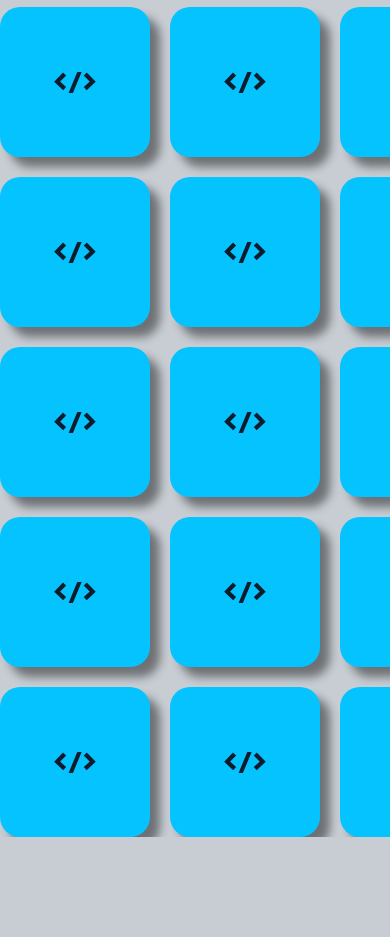
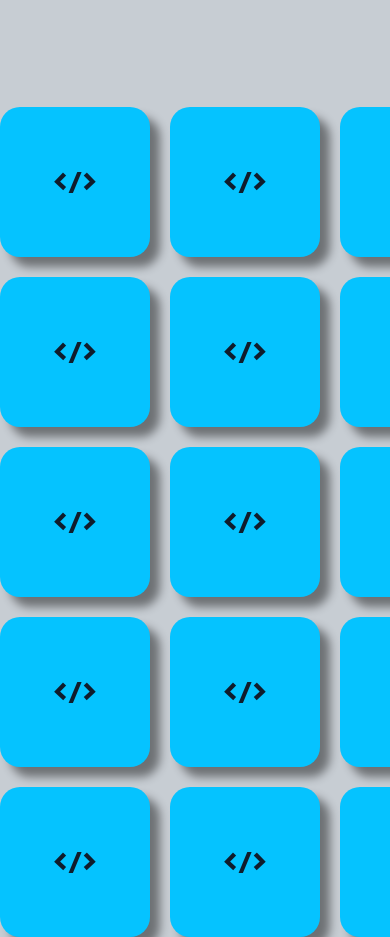
Before and after one commit to viniciussilvabarros05/Jogo_da_Mem-ria, a plain HTML site: page index.html in a window 390 px wide. Before the commit the page ends 844 px from the top, so only its background shows below. Drawn offline with Linux system fonts and the light colour scheme.

Commit message:
Update overflow

```diff
--- a/style.css
+++ b/style.css
@@ -85,7 +85,7 @@ body{
 
 @media (max-width: 800px) {
     #GameBoard{
-       overflow-x: auto;
-       overflow-y:auto;
+       margin-top: 200px;
+       overflow: auto;
     }
 }
```
